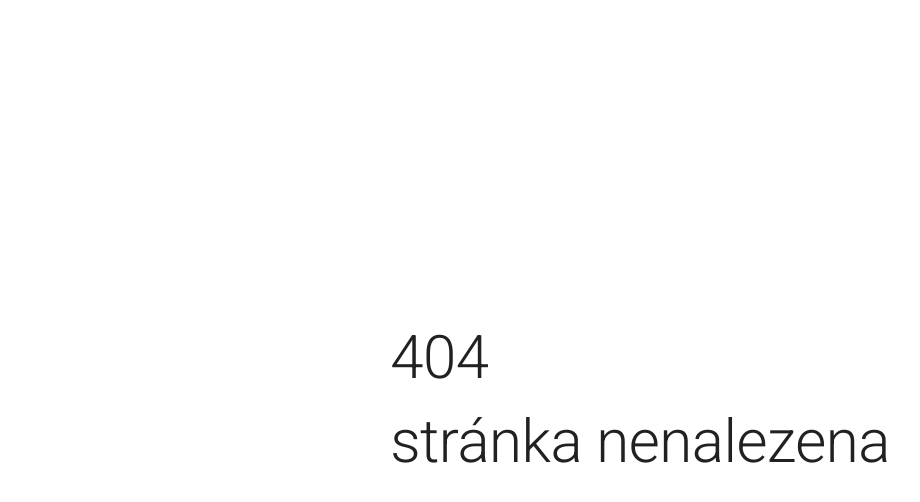
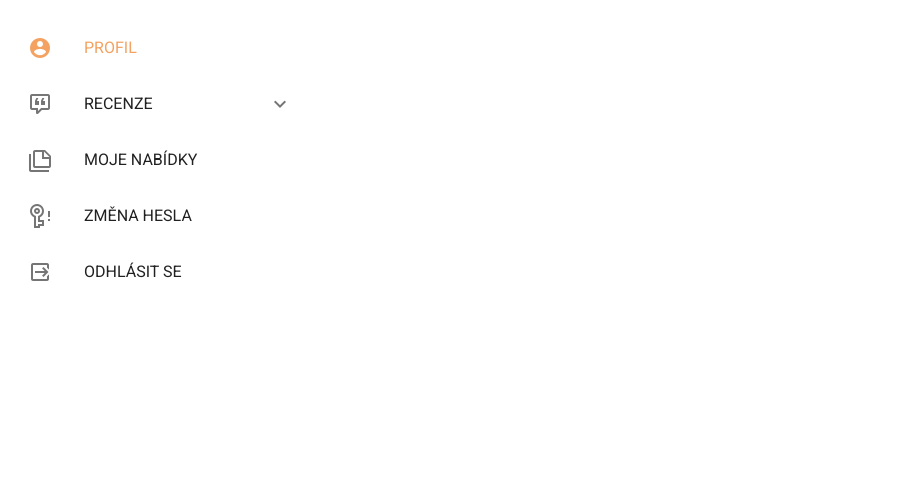
Before and after one commit to JecminekTomas/edventure_frontend, a Vue app: page /profile/detail in a window 1280 px wide. Before the commit this address had no page. Shown: the top 502 px of the page, without its empty margins (0-920 px from the left). Built offline with nearby package versions, Linux system fonts and the light colour scheme.

Commit message:
feat: ProfileOverview.vue and ProfileDrawer.vue

```diff
--- a/package.json
+++ b/package.json
@@ -1,5 +1,5 @@
 {
-  "name": "edventure_frontend",
+  "name": "Edventure",
   "version": "0.1.0",
   "private": true,
   "scripts": {
--- /dev/null
+++ b/src/components/ProfileDrawer.vue
@@ -0,0 +1,155 @@
+<template>
+  <v-list flat>
+
+    <v-list-item :to="{name: 'profileDetail'}" color="secondary">
+      <v-list-item-icon>
+        <v-icon>mdi-account-circle</v-icon>
+      </v-list-item-icon>
+      <v-list-item-title>PROFIL</v-list-item-title>
+    </v-list-item>
+
+    <v-list-group
+        :value="false"
+        prepend-icon="mdi-comment-quote-outline"
+        color="black"
+    >
+      <template v-slot:activator>
+        <v-list-item-title>RECENZE</v-list-item-title>
+      </template>
+
+      <v-list-item>
+        <v-list-item-content>
+          <v-list-item-title>MOJE RECENZE</v-list-item-title>
+        </v-list-item-content>
+      </v-list-item>
+
+      <v-list-item>
+        <v-list-item-content>
+          <v-list-item-title>RECENZE O MNĚ</v-list-item-title>
+        </v-list-item-content>
+      </v-list-item>
+    </v-list-group>
+
+    <v-list-item>
+      <v-list-item-icon>
+        <v-icon>mdi-note-multiple-outline</v-icon>
+      </v-list-item-icon>
+      <v-list-item-title>MOJE NABÍDKY</v-list-item-title>
+    </v-list-item>
+
+    <v-list-item>
+      <v-list-item-icon>
+        <v-icon>mdi-key-alert-outline</v-icon>
+      </v-list-item-icon>
+      <v-list-item-title>ZMĚNA HESLA</v-list-item-title>
+    </v-list-item>
+
+    <v-list-item>
+      <v-list-item-icon>
+        <v-icon>mdi-logout-variant</v-icon>
+      </v-list-item-icon>
+      <v-list-item-title>ODHLÁSIT SE</v-list-item-title>
+    </v-list-item>
+    <!--    <v-list-item class="d-none d-md-flex" >-->
+    <!--        <v-icon>mdi-logout-variant</v-icon>-->
+    <!--    </v-list-item>-->
+  </v-list>
+</template>
+
+<script>
+import {mapActions} from "vuex";
+
+export default {
+  name: "ProfileDrawer",
+  data() {
+    return {
+      priceFrom: null,
+      priceTo: null,
+      minStars: null,
+      buttonClicked: false,
+
+      states: [
+        {icon: null, color: 'black'},
+        {icon: 'mdi-arrow-up', color: 'primary'},
+        {icon: 'mdi-arrow-down', color: 'primary'}
+      ],
+
+      buttons: [
+        {
+          label: 'ceny',
+          icon: null,
+          color: null
+        },
+        {
+          label: 'hodnocení',
+          icon: null,
+          color: null
+        },
+        {
+          label: 'počtu hodnocení',
+          icon: null,
+          color: null
+        }
+      ],
+
+      activeButtonStateIndex: 0,
+      activeButtonIndex: null
+    }
+  },
+  computed: {
+    applyFilterDisabled() {
+      return !this.priceFrom && !this.priceTo && !this.minStars && this.activeButtonStateIndex === 0
+    },
+    //FIXME
+    filterText() {
+      if (this.applyFilterDisabled() && this.buttonClicked === true) return "Aplikovat"
+      else return "Smazat"
+    }
+  },
+  methods: {
+    ...mapActions('Offers', ['setPriceFromFilter', 'setPriceToFilter', 'setMinStarsFilter', 'setPriceSort', 'setStarsSort', 'setStarsCountSort']),
+
+    switchButtonState(buttonIndex) {
+      if (this.activeButtonIndex !== null) {
+        this.buttons[this.activeButtonIndex]['color'] = null
+        this.buttons[this.activeButtonIndex]['icon'] = null
+      }
+
+      if (this.activeButtonIndex !== buttonIndex)
+        this.activeButtonStateIndex = 0
+
+      this.activeButtonStateIndex = ++this.activeButtonStateIndex % 3;
+      this.activeButtonIndex = buttonIndex
+
+      this.buttons[buttonIndex]['icon'] = this.states[this.activeButtonStateIndex]['icon']
+      this.buttons[buttonIndex]['color'] = this.states[this.activeButtonStateIndex]['color']
+    },
+
+    setRequirements() {
+      this.setSort()
+      this.setFilters()
+    },
+
+    setSort() {
+      this.setPriceSort(null)
+      this.setStarsSort(null)
+      this.setStarsCountSort(null)
+
+      if (this.activeButtonIndex === 0)
+        this.setPriceSort(this.activeButtonStateIndex)
+
+      else if (this.activeButtonIndex === 1)
+        this.setStarsSort(this.activeButtonStateIndex)
+
+      else if (this.activeButtonStateIndex === 2)
+        this.setStarsCountSort(this.activeButtonStateIndex)
+    },
+
+    setFilters() {
+      this.setPriceFromFilter(this.priceFrom)
+      this.setPriceToFilter(this.priceTo)
+      this.setMinStarsFilter(this.minStars)
+    }
+  }
+}
+</script>
--- a/src/router/router.js
+++ b/src/router/router.js
@@ -6,9 +6,10 @@ import NotFound from "../views/NotFound";
 import Offers from "../views/Offers";
 import {tokenManager} from "../main";
 import NewOffer from "../views/NewOffer";
-import Profile from "../views/Profile";
 import OfferDetail from "../views/OfferDetail";
 import NewReview from "../views/NewReview";
+import ProfileOverview from "../views/ProfileOverview";
+import ProfileDetail from "../views/ProfileDetail";
 
 Vue.use(VueRouter)
 
@@ -58,10 +59,17 @@ const routes = [
     {
         path: '/profile',
         name: 'profile',
-        component: Profile,
+        component: ProfileOverview,
         meta: {
             requireAuth: true
-        }
+        },
+        children: [
+            {
+                path: '/profile/detail',
+                name: 'profileDetail',
+                component: ProfileDetail
+            }
+        ]
     },
     {
         path: '/*',
--- a/src/views/Profile.vue
+++ /dev/null
@@ -1,13 +0,0 @@
-<template>
-  <div class="text-h1">Profil</div>
-</template>
-
-<script>
-export default {
-  name: "Profile"
-}
-</script>
-
-<style scoped>
-
-</style>
--- /dev/null
+++ b/src/views/ProfileDetail.vue
@@ -0,0 +1,18 @@
+<template>
+  <v-container fill-height>
+    <v-row justify="center" align="center">
+      <v-col cols="12" md="4">
+      </v-col>
+    </v-row>
+  </v-container>
+</template>
+
+<script>
+export default {
+  name: "ProfileDetail"
+}
+</script>
+
+<style scoped>
+
+</style>
--- /dev/null
+++ b/src/views/ProfileOverview.vue
@@ -0,0 +1,25 @@
+<template>
+  <v-container fluid>
+    <v-row>
+      <v-col cols="12" md="3">
+        <profile-drawer/>
+      </v-col>
+      <v-col cols="12" md="9">
+        <router-view></router-view>
+      </v-col>
+    </v-row>
+  </v-container>
+</template>
+
+<script>
+import ProfileDrawer from "../components/ProfileDrawer";
+
+export default {
+  name: "ProfileOverview",
+  components: {ProfileDrawer}
+}
+</script>
+
+<style scoped>
+
+</style>
```
Also changed, not shown: 2 other files (tests, documents, lock files or other folders).
